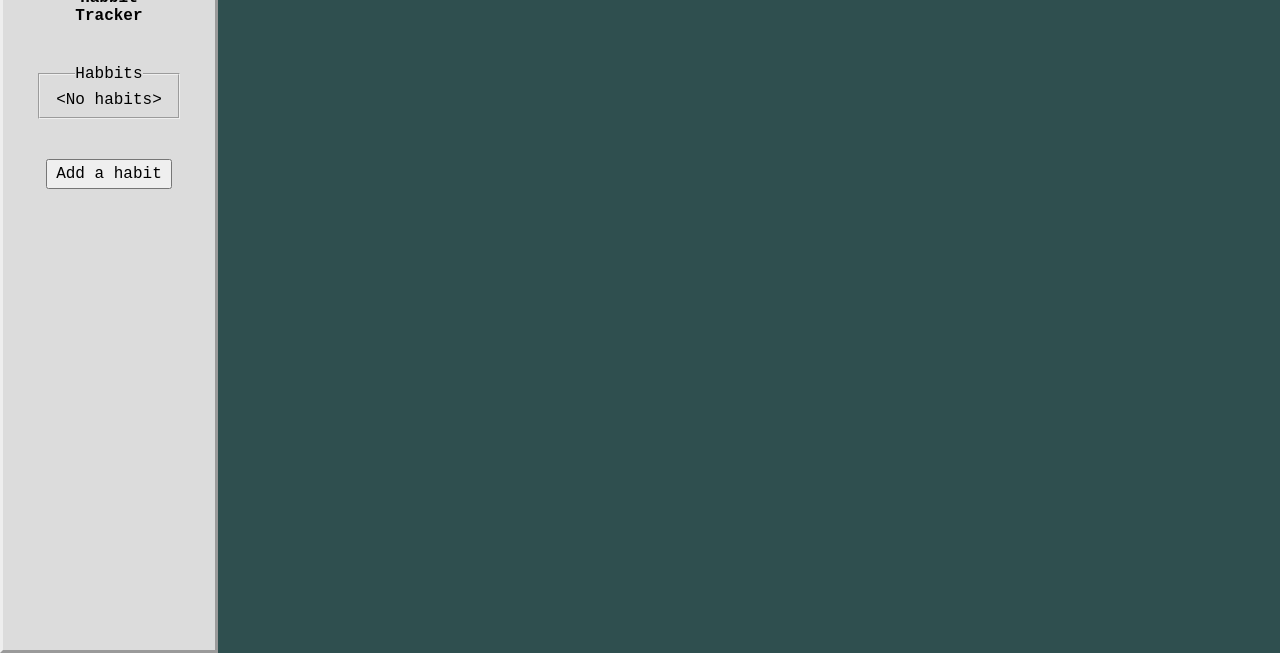
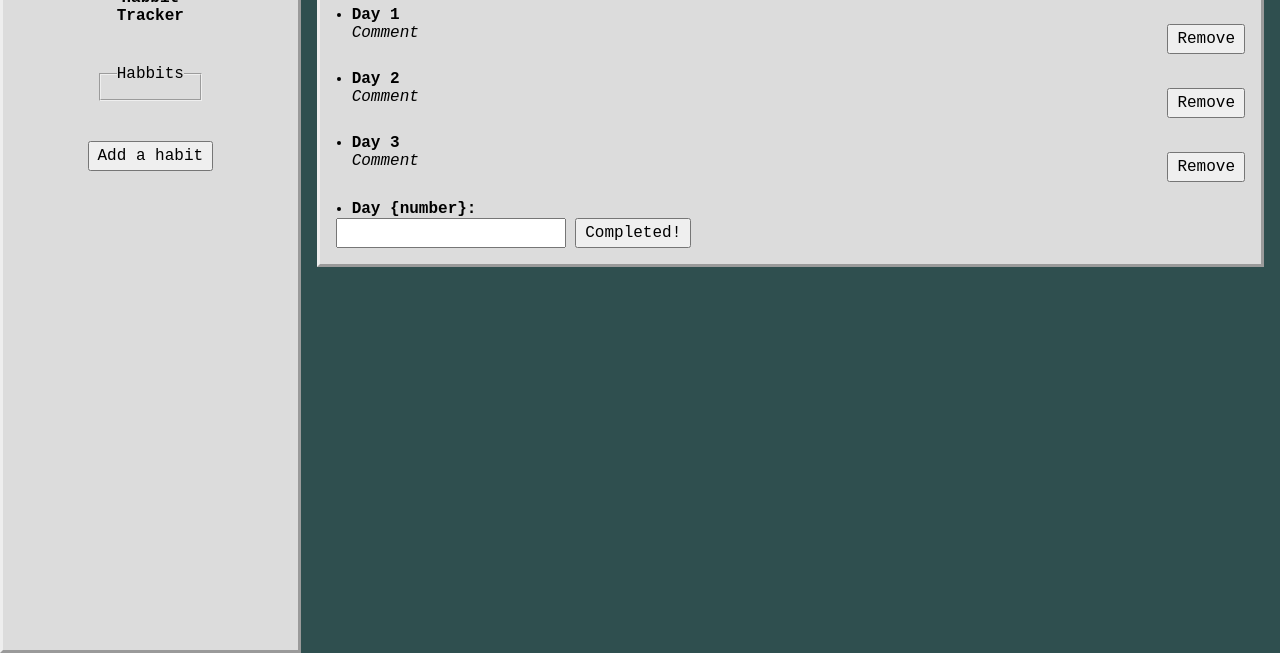
Before and after one commit to xenongee/javascript-basics, a plain HTML site: page index.html in a window 1280 px wide. Shown: the part 147-800 px from the top of the page. Drawn offline with Linux system fonts and the light colour scheme.

Commit message:
habbit app - frontend page pt3

```diff
--- a/assets/styles.css
+++ b/assets/styles.css
@@ -8,6 +8,10 @@
 }
 
 /* styles */
+
+button:hover {
+	cursor: pointer;
+}
 
 button, input {
 	padding: 0.25rem 0.5rem;
@@ -27,8 +31,16 @@ fieldset {
 	margin: 0.5rem;
 }
 
+span, fieldset {
+	display: block;
+}
+
 .hidden {
 	display: none !important;
+}
+
+.active {
+	font-weight: bold !important;
 }
 
 .app {
@@ -45,7 +57,7 @@ fieldset {
 	flex-direction: column;
 	align-items: center;
 	text-align: center;
-	width: 20%;
+	width: 30%;
 	background-color: gainsboro;
 	border-style: outset;
 }
@@ -53,6 +65,21 @@ fieldset {
 .sidepanel > header,
 .sidepanel > main {
 	margin-bottom: 2rem;
+}
+
+.sidepanel > main * {
+	text-align: start;
+}
+
+.sidepanel > main a {
+	color: black;
+	text-decoration: none;
+}
+
+.sidepanel > main a:hover {
+	border: 1px;
+	border-style: dotted;
+	cursor: pointer;
 }
 
 .mainpanel {
@@ -86,13 +113,13 @@ fieldset {
 	max-height: 70vh;
 }
 
-.taskList {
+.commentList {
 	display: flex;
 	flex-direction: column;
 	gap: 1rem;
 }
 
-.taskList .task {
+.commentList .comment {
 	display: flex;
 	justify-content: space-between;
 }
--- a/index.html
+++ b/index.html
@@ -23,7 +23,11 @@
             <main>
                 <fieldset>
                     <legend>Habbits</legend>
-                    &lt;No habits&gt;
+                    <nav class="habbitsMenu">
+                        <!-- <span class="active1" habbit-menu-id="1">🏆 <a href="#">Sport</a></span> -->
+                        <!-- <span class habbit-menu-id="2">🥗 <a href="#">Health</a></span> -->
+                        <!-- <span habbit-menu-id="3">📚 <a href="#">Edu</a></span> -->
+                    </nav>
                 </fieldset>
             </main>
             <footer>
@@ -33,7 +37,7 @@
             </footer>
         </div>
         <div class="mainpanel">
-            <header class="hidden">
+            <header class="hidden1">
                 <div class="habbitName">
                     <strong>&lt;Select a habit&gt;</strong>
                 </div>
@@ -42,26 +46,25 @@
                     <progress></progress>
                 </div>
             </header>
-            <main class="hidden">
-                <ul class="taskList">
-                    <li><strong>&lt;No tasks&gt;</strong></li>
+            <main class="hidden1">
+                <ul class="commentList">
                     <li>
                         <strong>Day 1</strong>
-                        <div class="task">
+                        <div class="comment">
                             <i>Comment</i>
                             <button>Remove</button>
                         </div>
                     </li>
                     <li>
                         <strong>Day 2</strong>
-                        <div class="task">
+                        <div class="comment">
                             <i>Comment</i>
                             <button>Remove</button>
                         </div>
                     </li>
                     <li>
                         <strong>Day 3</strong>
-                        <div class="task">
+                        <div class="comment">
                             <i>Comment</i>
                             <button>Remove</button>
                         </div>
@@ -69,15 +72,13 @@
                 </ul>
                 <br>
                 <form>
-                    <label for="task">
-                        <ul>
-                            <li><strong>Day {number}:</strong></li>
-                        </ul>
+                    <label for="comment">
+                        <ul><li><strong class="commentCurrentDay">Day {number}:</strong></li></ul>
                     </label>
                     <div>
-                        <input type="text" id="task">
-                        <button onclick="addTask()">
-                            Task Completed!
+                        <input type="text" id="comment">
+                        <button onclick="addComment()">
+                            Completed!
                         </button>
                     </div>
                 </form>
```
